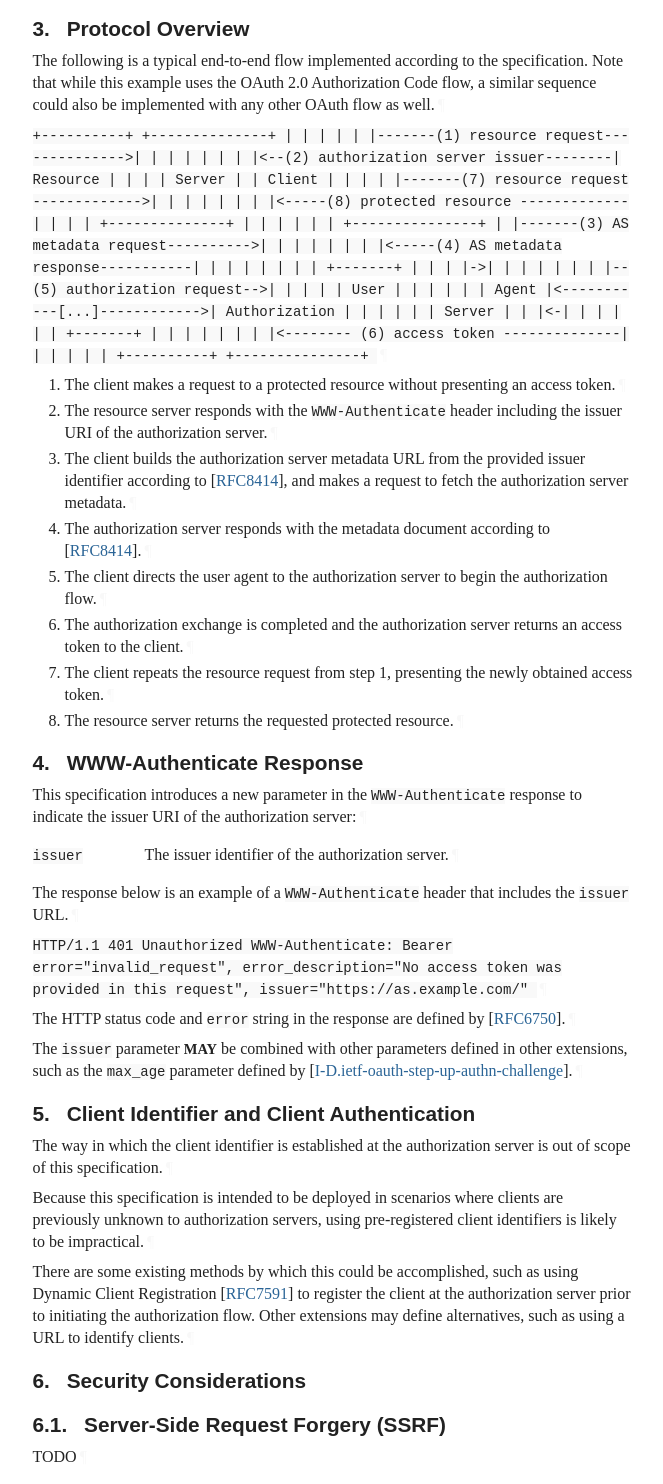
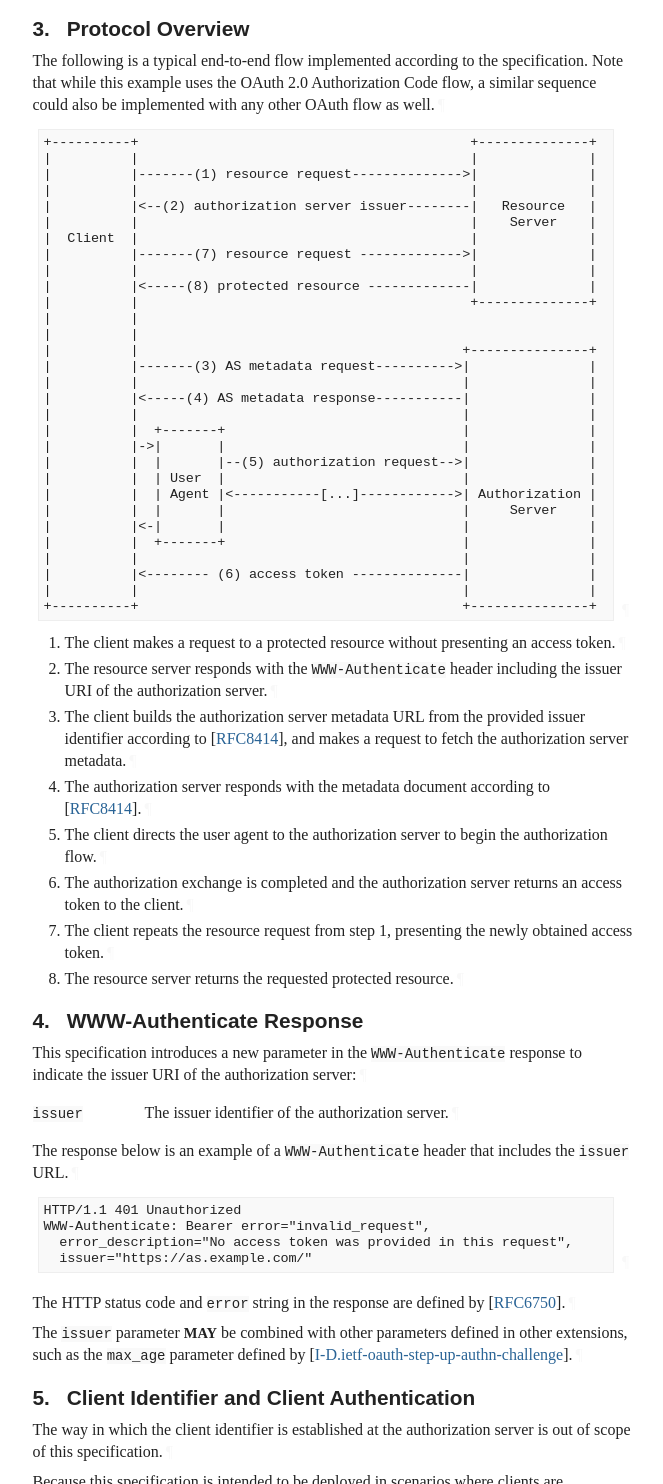
Before and after one commit to aaronpk/oauth-authorization-server-discovery, a plain HTML site: page draft-parecki-authorization-server-discovery.html in a window 1280 px wide. Shown: the part 1555-3039 px from the top of the page, without its empty margins (92-755 px from the left). Drawn offline with Linux system fonts and the light colour scheme; a web font is replaced by a local one.

Commit message:
Script updating gh-pages from acbcc12. [ci skip]

```diff
--- a/draft-parecki-authorization-server-discovery.html
+++ b/draft-parecki-authorization-server-discovery.html
@@ -1254,7 +1254,8 @@ and "Token Endpoint" defined by <span>[<a href="#RFC6749" class="cite xref">RFC6
 <a href="#section-3" class="section-number selfRef">3. </a><a href="#name-protocol-overview" class="section-name selfRef">Protocol Overview</a>
       </h2>
 <p id="section-3-1">The following is a typical end-to-end flow implemented according to the specification. Note that while this example uses the OAuth 2.0 Authorization Code flow, a similar sequence could also be implemented with any other OAuth flow as well.<a href="#section-3-1" class="pilcrow">¶</a></p>
-<p id="section-3-2"><code>
+<div class="alignLeft art-text artwork" id="section-3-2">
+<pre>
 +----------+                                          +--------------+
 |          |                                          |              |
 |          |-------(1) resource request--------------&gt;|              |
@@ -1285,7 +1286,8 @@ and "Token Endpoint" defined by <span>[<a href="#RFC6749" class="cite xref">RFC6
 |          |&lt;-------- (6) access token --------------|               |
 |          |                                         |               |
 +----------+                                         +---------------+
-</code><a href="#section-3-2" class="pilcrow">¶</a></p>
+</pre><a href="#section-3-2" class="pilcrow">¶</a>
+</div>
 <ol start="1" type="1" class="normal type-1" id="section-3-3">
 <li id="section-3-3.1">The client makes a request to a protected resource without presenting an access token.<a href="#section-3-3.1" class="pilcrow">¶</a>
 </li>
@@ -1320,12 +1322,14 @@ and "Token Endpoint" defined by <span>[<a href="#RFC6749" class="cite xref">RFC6
       <dd class="break"></dd>
 </dl>
 <p id="section-4-3">The response below is an example of a <code>WWW-Authenticate</code> header that includes the <code>issuer</code> URL.<a href="#section-4-3" class="pilcrow">¶</a></p>
-<p id="section-4-4"><code>
+<div class="alignLeft art-text artwork" id="section-4-4">
+<pre>
 HTTP/1.1 401 Unauthorized
 WWW-Authenticate: Bearer error="invalid_request",
   error_description="No access token was provided in this request",
   issuer="https://as.example.com/"
-</code><a href="#section-4-4" class="pilcrow">¶</a></p>
+</pre><a href="#section-4-4" class="pilcrow">¶</a>
+</div>
 <p id="section-4-5">The HTTP status code and <code>error</code> string in the response are defined by <span>[<a href="#RFC6750" class="cite xref">RFC6750</a>]</span>.<a href="#section-4-5" class="pilcrow">¶</a></p>
 <p id="section-4-6">The <code>issuer</code> parameter <span class="bcp14">MAY</span> be combined with other parameters defined in other extensions, such as the <code>max_age</code> parameter defined by <span>[<a href="#I-D.ietf-oauth-step-up-authn-challenge" class="cite xref">I-D.ietf-oauth-step-up-authn-challenge</a>]</span>.<a href="#section-4-6" class="pilcrow">¶</a></p>
 </section>
```
Also changed, not shown: draft-parecki-authorization-server-discovery.txt.
